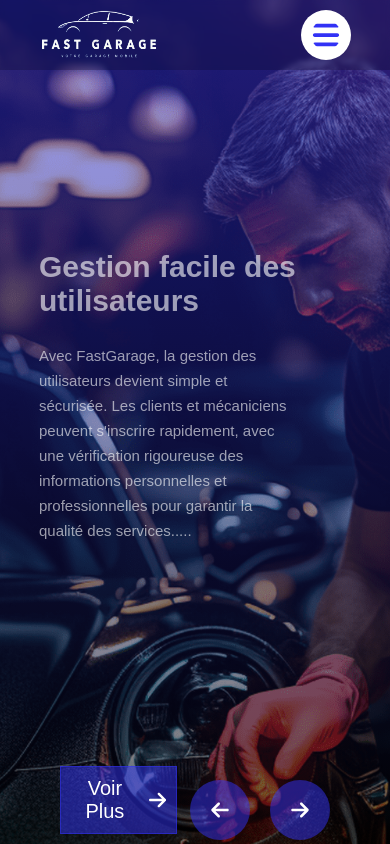
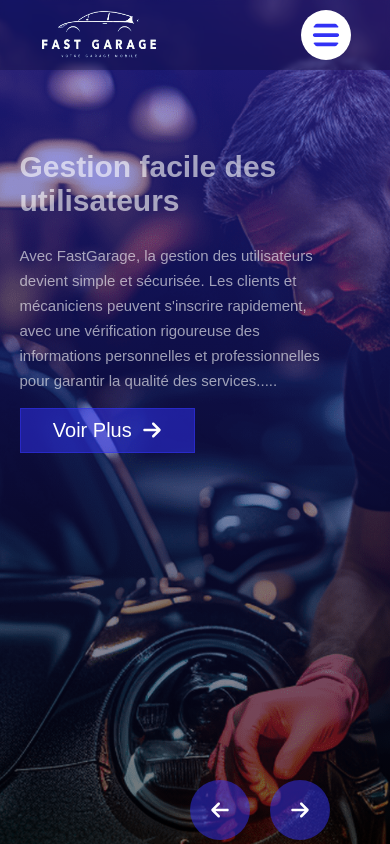
Before and after one commit to kodjaouabed/fast, a React (Create React App) app in the folder front-endfast/: page / in a window 390 px wide. Built offline with nearby package versions, Linux system fonts and the light colour scheme.

Commit message:
jdjedhedjej

```diff
--- a/front-endfast/src/acceuil.css
+++ b/front-endfast/src/acceuil.css
@@ -148,11 +148,7 @@
 }
 
 @media screen and (max-width:650px) {
-    .background1 button,.background2 button,.background3 button,.background4 button{
-        position: absolute;
-        bottom: 10px;
-        left: 60px;
-    }
+
 
     .conteneur_bg span .arrowleft{
         font-size: 20px;
@@ -166,7 +162,7 @@
 
     .background1 button,.background2 button,.background3 button,.background4 button{
         padding: 10px;
-        width: 30%;
+        width: 50%;
         font-size: 20px;
         color: white;
         background-color: rgba(50, 50, 245,0.5);
@@ -177,4 +173,24 @@
         align-items: center;
 
     }
+
+    .background1 div,.background2 div,.background3 div,.background4 div{
+        width: 90%;
+        height: 50px;
+        margin: auto;
+        margin-top: 150px;
+        text-align: left;
+      }
+
+
+
+
+
+    .background1 p,.background2 p,.background3 p,.background4 p{
+        width: 90%;
+        color: white;
+        font-size: 15px;
+        line-height: 25px;
+        opacity: 0.6;
+    }
 }
```
